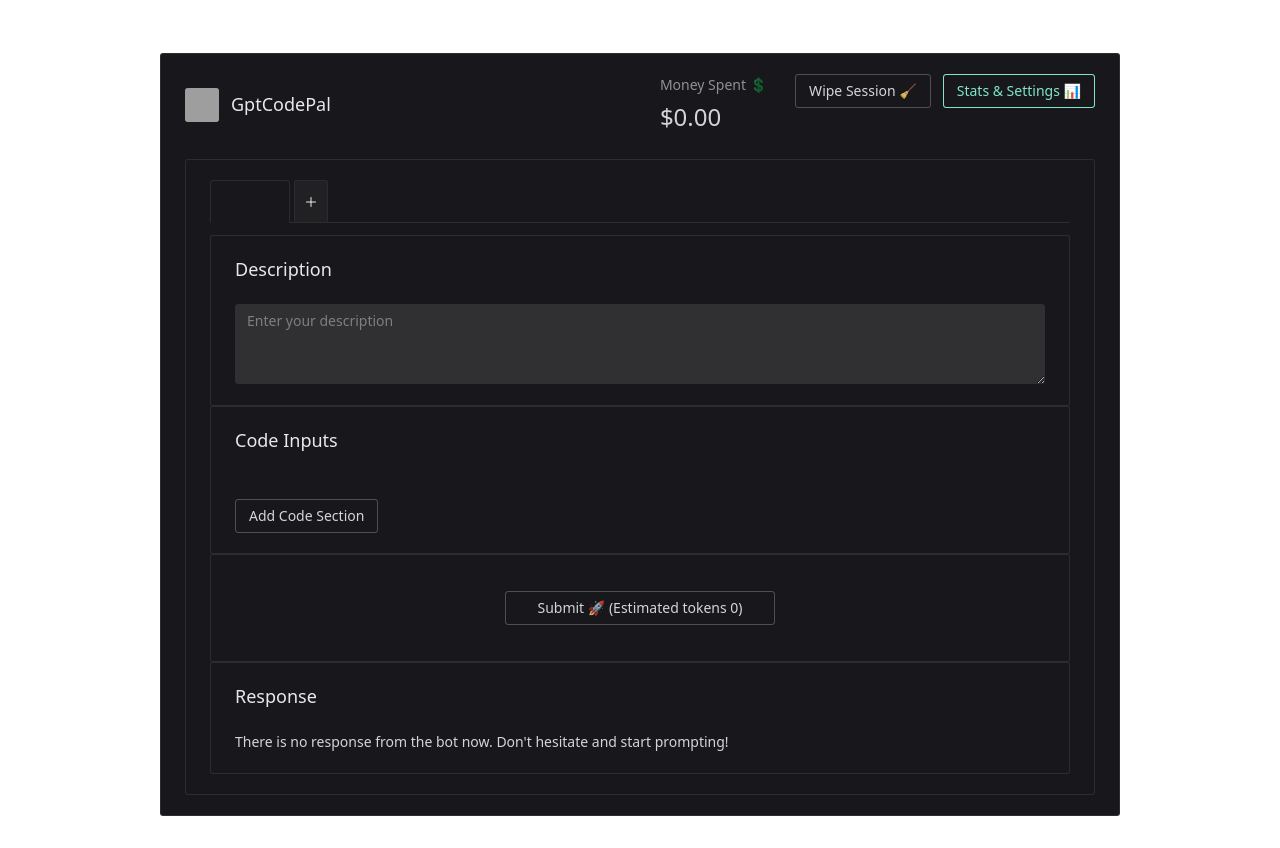
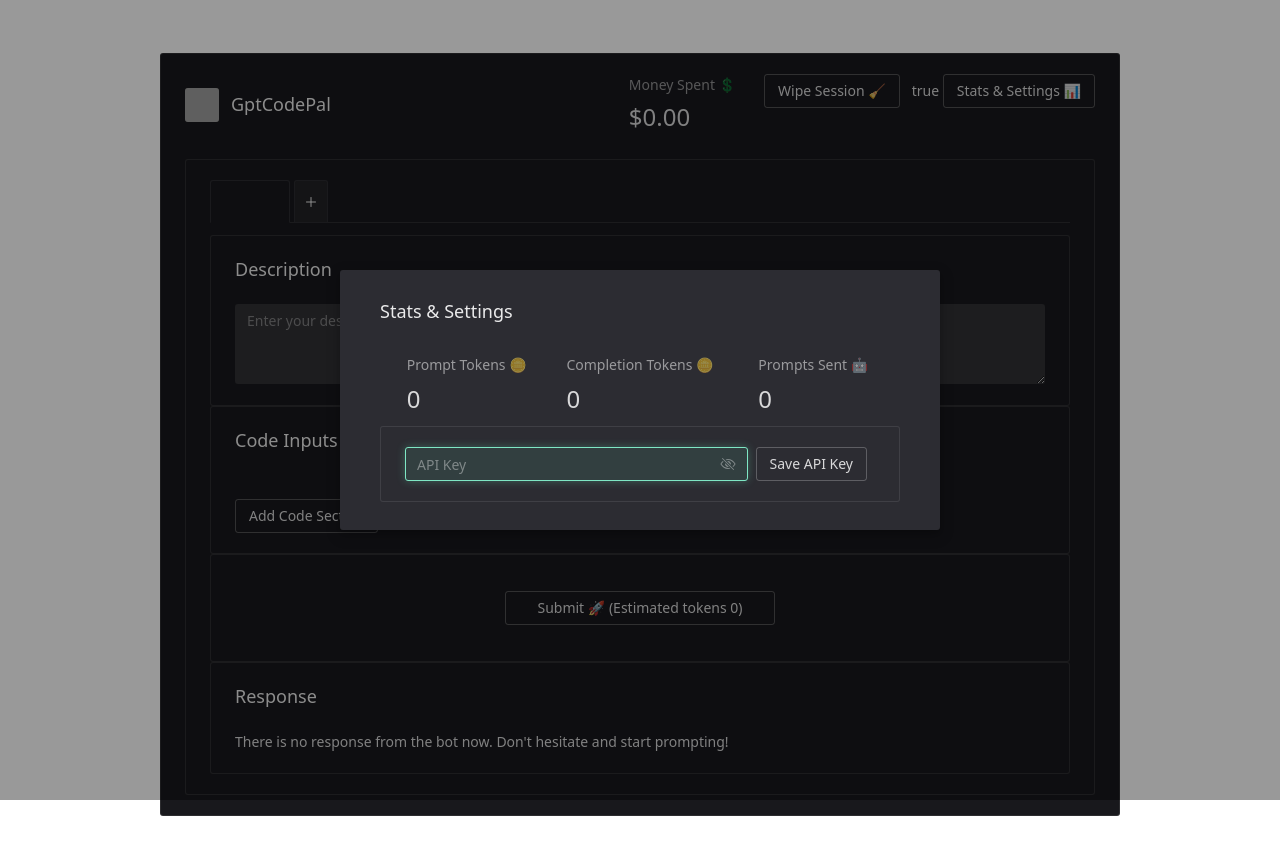
Before and after one commit to petersopko/gptcodepal, a Vue app: page / in a window 1280 px wide. Both pictures are taken after a click on the button "Stats & Settings 📊". Built offline with nearby package versions, Linux system fonts and the light colour scheme; grey boxes are pictures that could not be loaded; what @highlightjs/vue-plugin, gpt3-tokenizer would draw is missing.

Commit message:
simplify text input

```diff
--- a/src/components/CodeInput.vue
+++ b/src/components/CodeInput.vue
@@ -1,8 +1,7 @@
 <template>
     <div class="mb-2">
         <n-input v-model:value="name" placeholder="Name your code input" @input="updateValue" class="mb-4" />
-        <n-input class="codeInputText" v-model:value="value" placeholder="Enter your code" type="textarea"
-            @input="updateValue" />
+        <n-input v-model:value="value" placeholder="Enter your code" type="textarea" @input="updateValue" />
     </div>
 </template>
 <script setup>
@@ -35,8 +34,3 @@
     emit("update:modelValue", { index: props.index, name: name.value, code: event });
 }
 </script>
-<style scoped>
-.codeInputText {
-    height: 200px;
-}
-</style>
--- a/src/components/StatsSettingsModal.vue
+++ b/src/components/StatsSettingsModal.vue
@@ -1,8 +1,9 @@
 <template>
+    {{ showModal }}
     <n-button @click="showModal = true">
         Stats & Settings 📊
     </n-button>
-    <n-modal v-if="showModal">
+    <n-modal v-model:show="showModal">
         <n-card style=" width: 600px" title="Stats & Settings" :bordered="false" size="huge" role="dialog"
             aria-modal="true">
             <n-grid class="mb-2" cols="3">
--- a/src/components/TextInput.vue
+++ b/src/components/TextInput.vue
@@ -1,30 +1,21 @@
 <template>
     <n-card title="Description">
-        <n-input v-model:value="modelValueRef" :default-value="modelValue" :placeholder="placeholder" type="textarea"
-            @input="updateValue" />
+        {{ description }}
+        <n-input :value="description" :placeholder="placeholder" type="textarea" @input="updateDescription($event)" />
     </n-card>
 </template>
 
 <script setup>
 import { computed } from "vue";
+import { useTabsStore } from "../../store/tabsStore";
 const props = defineProps({
-    modelValue: String,
     placeholder: String,
-    activeTab: Number,
 });
 
-const modelValueRef = computed({
-    get() {
-        return props.modelValue;
-    },
-    set(value) {
-        emit("update:modelValue", value);
-    },
-});
+const tabsStore = useTabsStore();
+const description = computed(() => tabsStore.activeTab.description);
 
-const emit = defineEmits(["update:modelValue"]);
-
-function updateValue(event) {
-    emit("update:modelValue", event);
+const updateDescription = (event) => {
+    tabsStore.updateDescription(event);
 }
 </script>
--- a/src/views/Interface.vue
+++ b/src/views/Interface.vue
@@ -7,8 +7,7 @@
       <PageHeader class="mb-6" />
       <n-card>
         <Tabs />
-        <TextInput v-model:value="tabsStore.activeTab.description" placeholder="Enter your description"
-          :activeTab="activeTabIndex" @update:model-value="tabsStore.updateDescription($event)" />
+        <TextInput placeholder="Enter your description" :activeTab="activeTabIndex" />
         <CodeInputList :codeInputs="tabsStore.activeTab.codeInputs" @remove="tabsStore.removeCodeInput"
           @add="tabsStore.addCodeInput" />
         <SubmitCard :tokenCount="tokenEstimate" :responseTokens="responseTokens" :promptTokens="promptTokens"
@@ -31,12 +30,10 @@
 import PageHeader from "../components/PageHeader.vue";
 import SubmitCard from "../components/SubmitCard.vue";
 import { useTabsStore } from "../../store/tabsStore.js";
-import { useStatsStore } from "../../store/statsStore";
 import { useTokenEstimateStore } from "../../store/tokenEstimateStore.js";
 
 
 const tabsStore = useTabsStore();
-const statsStore = useStatsStore();
 const tokenEstimateStore = useTokenEstimateStore();
 const apiKey = ref(localStorage.getItem("openai_api_key") || "");
 const description = computed(() => {
```
